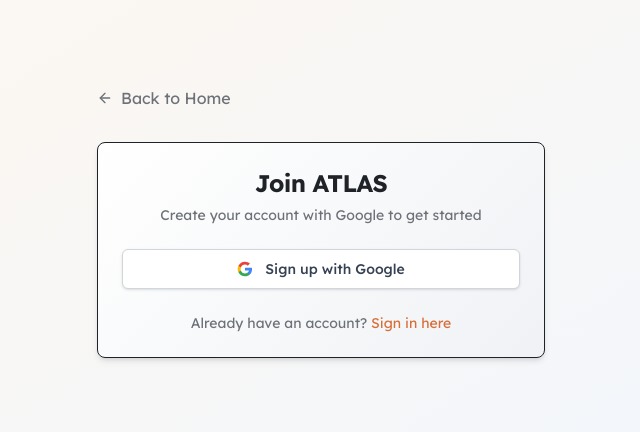
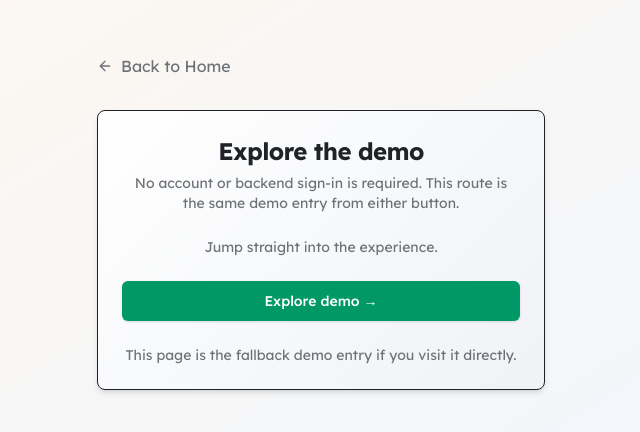
Before and after one commit to Hanki-C2U/hanki-web, a React (Vite) app: page /signup in a window 1280 px wide. Shown: the part 178-610 px from the top of the page, without its empty margins (319-959 px from the left). Built offline with nearby package versions, Linux system fonts and the light colour scheme.

Commit message:
feat: implement demo entry page and integrate demo session functionality

```diff
--- /dev/null
+++ b/src/components/DemoEntryPage.tsx
@@ -0,0 +1,54 @@
+import { Link, useNavigate } from "react-router";
+import { ArrowLeft } from "lucide-react";
+import { Card, CardContent, CardDescription, CardHeader, CardTitle } from "./ui/card";
+import { Button } from "./ui/Button";
+import { startDemoSession } from "../lib/demoSession";
+
+export default function DemoEntryPage() {
+  const navigate = useNavigate();
+
+  const handleDemoAccess = () => {
+    startDemoSession();
+    navigate("/auth/callback");
+  };
+
+  return (
+    <div className="min-h-screen bg-gradient-to-br from-orange-50 to-blue-50 flex items-center justify-center p-4">
+      <div className="w-full max-w-md">
+        <div className="flex items-center gap-2 mb-8">
+          <Link to="/" className="flex items-center gap-2 text-muted-foreground hover:text-foreground transition-smooth">
+            <ArrowLeft className="h-4 w-4" />
+            Back to Home
+          </Link>
+        </div>
+
+        <Card className="shadow-card gradient-card">
+          <CardHeader className="text-center">
+            <CardTitle className="text-2xl font-bold">Explore the demo</CardTitle>
+            <CardDescription>
+              No account or backend sign-in is required. This route is the same demo entry from either button.
+            </CardDescription>
+          </CardHeader>
+
+          <CardContent className="space-y-6">
+            <p className="text-center text-sm text-muted-foreground">
+              Jump straight into the experience.
+            </p>
+
+            <Button
+              type="button"
+              onClick={handleDemoAccess}
+              className="w-full bg-emerald-600 text-white hover:bg-emerald-700 shadow-subtle"
+            >
+              Explore demo →
+            </Button>
+
+            <p className="text-center text-sm text-muted-foreground">
+              This page is the fallback demo entry if you visit it directly.
+            </p>
+          </CardContent>
+        </Card>
+      </div>
+    </div>
+  );
+}
--- a/src/components/Header.tsx
+++ b/src/components/Header.tsx
@@ -1,8 +1,10 @@
 import { useState } from "react";
-import { Link } from "react-router";
+import { Link, useNavigate } from "react-router";
+import { startDemoSession } from "../lib/demoSession";
 
 export default function Header() {
   const [isMenuOpen, setIsMenuOpen] = useState(false);
+  const navigate = useNavigate();
 
   const scrollToSection = (sectionId: string) => {
     const element = document.getElementById(sectionId);
@@ -14,6 +16,11 @@ export default function Header() {
 
     }
     setIsMenuOpen(false); // Close mobile menu after click
+  };
+
+  const openDemo = () => {
+    startDemoSession();
+    navigate("/auth/callback");
   };
 
   return (
@@ -31,16 +38,14 @@ export default function Header() {
           {/* Logo */}
           <div className="flex items-center">
             <div className="flex-shrink-0">
-              <h1
+              <button
+                type="button"
                 className="text-2xl font-bold text-emerald-400 cursor-pointer focus:outline-none focus:ring-2 focus:ring-emerald-500 rounded px-2 py-1 hover:text-emerald-300 transition-colors"
                 onClick={() => scrollToSection('hero')}
-                onKeyDown={(e) => e.key === 'Enter' && scrollToSection('hero')}
-                tabIndex={0}
-                role="button"
                 aria-label="Go to homepage"
               >
                 ATLAS
-              </h1>
+              </button>
             </div>
           </div>
 
@@ -86,18 +91,11 @@ export default function Header() {
             </ul>
           </nav>
 
-          {/* CTA Buttons */}
-          <div className="hidden md:flex items-center space-x-4">
-
-            <Link to='login' className="text-emerald-400 hover:text-emerald-300 px-4 py-2 rounded-md text-sm font-medium transition-colors">
-              Sign In
-            </Link>
-
-
-            <Link to='signup' className="bg-emerald-600 hover:bg-emerald-700 text-white px-6 py-2 rounded-md text-sm font-medium transition-all duration-200 hover:scale-105">
-              Get Started
-            </Link>
-
+          {/* CTA Button */}
+          <div className="hidden md:flex items-center">
+            <button type="button" onClick={openDemo} className="bg-emerald-600 hover:bg-emerald-700 text-white px-6 py-2 rounded-md text-sm font-medium transition-all duration-200 hover:scale-105">
+              Explore demo
+            </button>
           </div>
 
           {/* Mobile menu button */}
@@ -165,14 +163,9 @@ export default function Header() {
                 Success Stories
               </button>
               <div className="pt-4 pb-2 border-t border-slate-600">
-                <div className="flex flex-col space-y-2">
-                  <Link to='login' className="hover:bg-emerald-600/20 text-emerald-400 hover:text-emerald-300 px-3 py-2 rounded-md text-base font-medium text-left transition-colors">
-                    Sign In
-                  </Link>
-                  <Link to='signup' className="bg-emerald-600 hover:bg-emerald-700 text-white px-3 py-2 rounded-md text-base font-medium transition-colors">
-                    Get Started
-                  </Link>
-                </div>
+                <button type="button" onClick={openDemo} className="block w-full bg-emerald-600 hover:bg-emerald-700 text-white px-3 py-2 rounded-md text-base font-medium text-center transition-colors">
+                  Explore demo
+                </button>
               </div>
             </div>
           </div>
--- a/src/components/Hero.tsx
+++ b/src/components/Hero.tsx
@@ -1,6 +1,15 @@
 import { Button } from "./ui/Button";
+import { useNavigate } from "react-router";
+import { startDemoSession } from "../lib/demoSession";
 
 export default function Hero() {
+  const navigate = useNavigate();
+
+  const openDemo = () => {
+    startDemoSession();
+    navigate("/auth/callback");
+  };
+
   return (
     <section
       id="hero"
@@ -145,12 +154,8 @@ export default function Hero() {
 
           {/* Single CTA Button */}
           <div>
-            <Button
-              variant="outline"
-              size="lg"
-              className="bg-emerald-600 text-white hover:bg-emerald-700 border-emerald-600 font-semibold px-10 py-4 text-lg min-w-[220px] transition-all duration-300 transform hover:scale-105 shadow-lg hover:shadow-emerald-500/25"
-            >
-              Start Your Journey
+            <Button onClick={openDemo} variant="outline" size="lg" className="bg-emerald-600 text-white hover:bg-emerald-700 border-emerald-600 font-semibold px-10 py-4 text-lg min-w-[220px] transition-all duration-300 transform hover:scale-105 shadow-lg hover:shadow-emerald-500/25">
+              Explore demo
             </Button>
           </div>
         </div>
--- /dev/null
+++ b/src/lib/demoSession.ts
@@ -0,0 +1,5 @@
+import { mockUsers } from "../data/mockData";
+
+export function startDemoSession() {
+  localStorage.setItem("mockUser", JSON.stringify(mockUsers[0]));
+}
--- a/src/pages/Login.tsx
+++ b/src/pages/Login.tsx
@@ -1,70 +1,5 @@
-import { useState } from "react";
-import { Link, useNavigate } from "react-router";
-import { Card, CardContent, CardDescription, CardHeader, CardTitle } from "../components/ui/card";
-import { ArrowLeft } from "lucide-react";
-import GoogleSignInButton from "../components/ui/GoogleSignInButton";
-import { mockUsers } from "../data/mockData";
+import DemoEntryPage from "../components/DemoEntryPage";
 
-const Login = () => {
-  const navigate = useNavigate();
-  const [googleLoading, setGoogleLoading] = useState(false);
-
-  const handleGoogleSignIn = async () => {
-    setGoogleLoading(true);
-    try {
-      // Mock sign-in with Google
-      // Store the first user as the logged in user
-      const mockUser = mockUsers[0];
-      localStorage.setItem('mockUser', JSON.stringify(mockUser));
-
-      console.log('Mock Google sign-in successful');
-
-      // Redirect to callback which will then redirect to dashboard
-      navigate('/auth/callback');
-    } catch (error) {
-      console.error('Mock Google Sign-In error:', error);
-    } finally {
-      setGoogleLoading(false);
-    }
-  };
-
-  return (
-    <div className="min-h-screen bg-gradient-to-br from-orange-50 to-blue-50 flex items-center justify-center p-4">
-      <div className="w-full max-w-md">
-        <div className="flex items-center gap-2 mb-8">
-          <Link to="/" className="flex items-center gap-2 text-muted-foreground hover:text-foreground transition-smooth">
-            <ArrowLeft className="h-4 w-4" />
-            Back to Home
-          </Link>
-        </div>
-
-        <Card className="shadow-card gradient-card">
-          <CardHeader className="text-center">
-            <CardTitle className="text-2xl font-bold">Welcome Back</CardTitle>
-            <CardDescription>
-              Sign in to your ATLAS account with Google
-            </CardDescription>
-          </CardHeader>
-
-          <CardContent className="space-y-6">
-            {/* Google Sign-In Button */}
-            <GoogleSignInButton
-              variant="signin"
-              onGoogleSignIn={handleGoogleSignIn}
-              loading={googleLoading}
-            />
-
-            <p className="text-center text-sm text-muted-foreground">
-              Don't have an account?{" "}
-              <Link to="/signup" className="text-primary hover:underline">
-                Sign up here
-              </Link>
-            </p>
-          </CardContent>
-        </Card>
-      </div>
-    </div>
-  );
-};
-
-export default Login;
+export default function Login() {
+  return <DemoEntryPage />;
+}
--- a/src/pages/SignUp.tsx
+++ b/src/pages/SignUp.tsx
@@ -1,97 +1,5 @@
-import { useState, useEffect } from "react";
-import { Link, useNavigate } from "react-router";
-import { Card, CardContent, CardDescription, CardHeader, CardTitle } from "../components/ui/card";
-import { ArrowLeft } from "lucide-react";
-import GoogleSignInButton from "../components/ui/GoogleSignInButton";
-import { mockUsers } from "../data/mockData";
+import DemoEntryPage from "../components/DemoEntryPage";
 
-const Signup = () => {
-  const navigate = useNavigate();
-  const [googleLoading, setGoogleLoading] = useState(false);
-
-  useEffect(() => {
-    // Check for existing session
-    const checkForExistingUser = () => {
-      const storedUser = localStorage.getItem('mockUser');
-
-      if (storedUser) {
-        // User is already logged in, redirect to onboarding
-        navigate('/onboarding');
-      }
-    };
-
-    checkForExistingUser();
-
-    // Listen for storage events to handle auth state changes across tabs
-    const handleStorageChange = (event: StorageEvent) => {
-      if (event.key === 'mockUser' && event.newValue) {
-        navigate('/onboarding');
-      }
-    };
-
-    window.addEventListener('storage', handleStorageChange);
-
-    return () => {
-      window.removeEventListener('storage', handleStorageChange);
-    };
-  }, [navigate]);
-
-  const handleGoogleSignUp = async () => {
-    setGoogleLoading(true);
-    try {
-      // Mock sign-up with Google
-      // Store the first user from mockUsers as the logged in user
-      const mockUser = mockUsers[0];
-      localStorage.setItem('mockUser', JSON.stringify(mockUser));
-
-      console.log('Mock Google sign-up successful');
-
-      // Redirect to callback which will then redirect to onboarding
-      navigate('/auth/callback');
-    } catch (error) {
-      console.error('Mock Google Sign-Up error:', error);
-    } finally {
-      setGoogleLoading(false);
-    }
-  };
-
-  return (
-    <div className="min-h-screen bg-gradient-to-br from-orange-50 to-blue-50 flex items-center justify-center p-4">
-      <div className="w-full max-w-md">
-        <div className="flex items-center gap-2 mb-8">
-          <Link to="/" className="flex items-center gap-2 text-muted-foreground hover:text-foreground transition-smooth">
-            <ArrowLeft className="h-4 w-4" />
-            Back to Home
-          </Link>
-        </div>
-
-        <Card className="shadow-card gradient-card">
-          <CardHeader className="text-center">
-            <CardTitle className="text-2xl font-bold">Join ATLAS</CardTitle>
-            <CardDescription>
-              Create your account with Google to get started
-            </CardDescription>
-          </CardHeader>
-
-          <CardContent className="space-y-6">
-            {/* Google Sign-Up Button */}
-            <GoogleSignInButton
-              onGoogleSignIn={handleGoogleSignUp}
-              loading={googleLoading}
-              variant="signup"
-            />
-
-            <p className="text-center text-sm text-muted-foreground">
-              Already have an account?{" "}
-              <Link to="/login" className="text-primary hover:underline">
-                Sign in here
-              </Link>
-            </p>
-          </CardContent>
-        </Card>
-      </div>
-    </div>
-  );
-};
-
-export default Signup;
+export default function Signup() {
+  return <DemoEntryPage />;
+}
```
